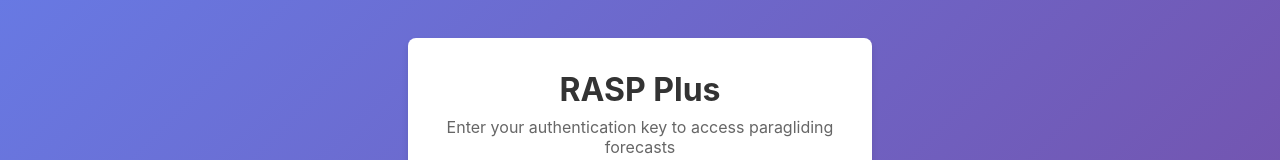
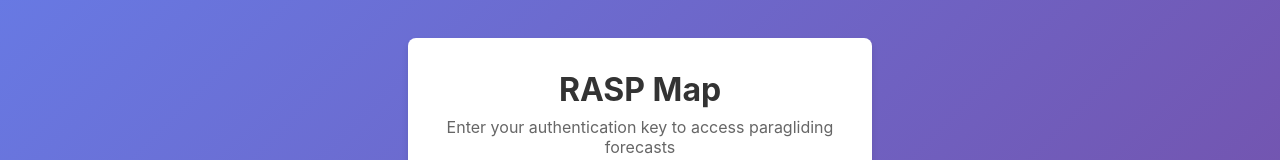
Before and after one commit to rorystephenson/rasp_map, a React (Create React App) app: page / in a window 1280 px wide. Shown: the part 206-366 px from the top of the page. Built offline with nearby package versions, Linux system fonts and the light colour scheme.

Commit message:
Rename to rasp map

```diff
--- a/package.json
+++ b/package.json
@@ -1,5 +1,5 @@
 {
-  "name": "rasp-plus",
+  "name": "rasp-map",
   "version": "0.1.0",
   "private": true,
   "dependencies": {
--- a/public/index.html
+++ b/public/index.html
@@ -24,7 +24,7 @@
       work correctly both with client-side routing and a non-root public URL.
       Learn how to configure a non-root public URL by running `npm run build`.
     -->
-    <title>RASP+ Paragliding Forecasts</title>
+    <title>RASP Map</title>
   </head>
   <body>
     <noscript>You need to enable JavaScript to run this app.</noscript>
--- a/src/components/AuthPage.tsx
+++ b/src/components/AuthPage.tsx
@@ -38,7 +38,7 @@ export const AuthPage: React.FC<AuthPageProps> = ({ onAuthSuccess }) => {
   return (
     <div className="auth-page">
       <div className="auth-container">
-        <h1>RASP Plus</h1>
+        <h1>RASP Map</h1>
         <p>Enter your authentication key to access paragliding forecasts</p>
 
         <form onSubmit={handleSubmit} className="auth-form">
```
Also changed, not shown: public/manifest.json, 1 other file (tests, documents, lock files or other folders).
